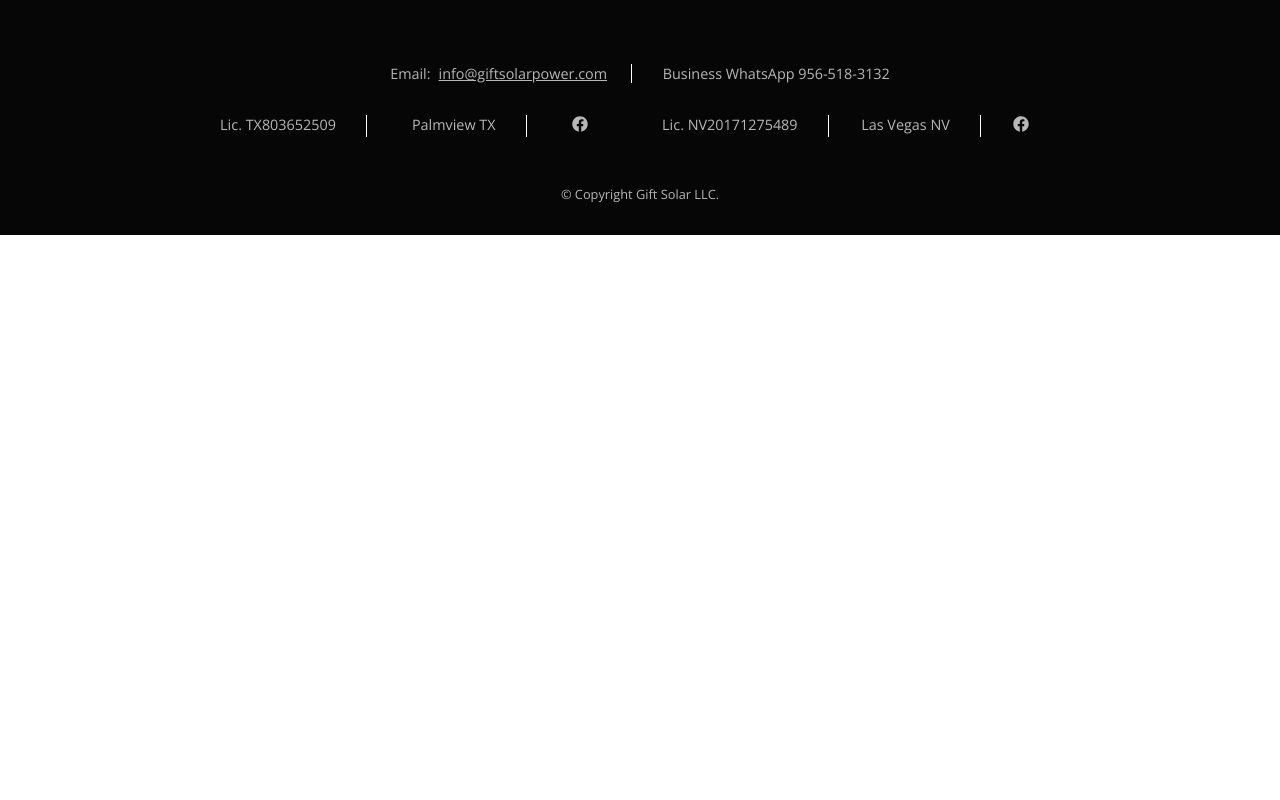
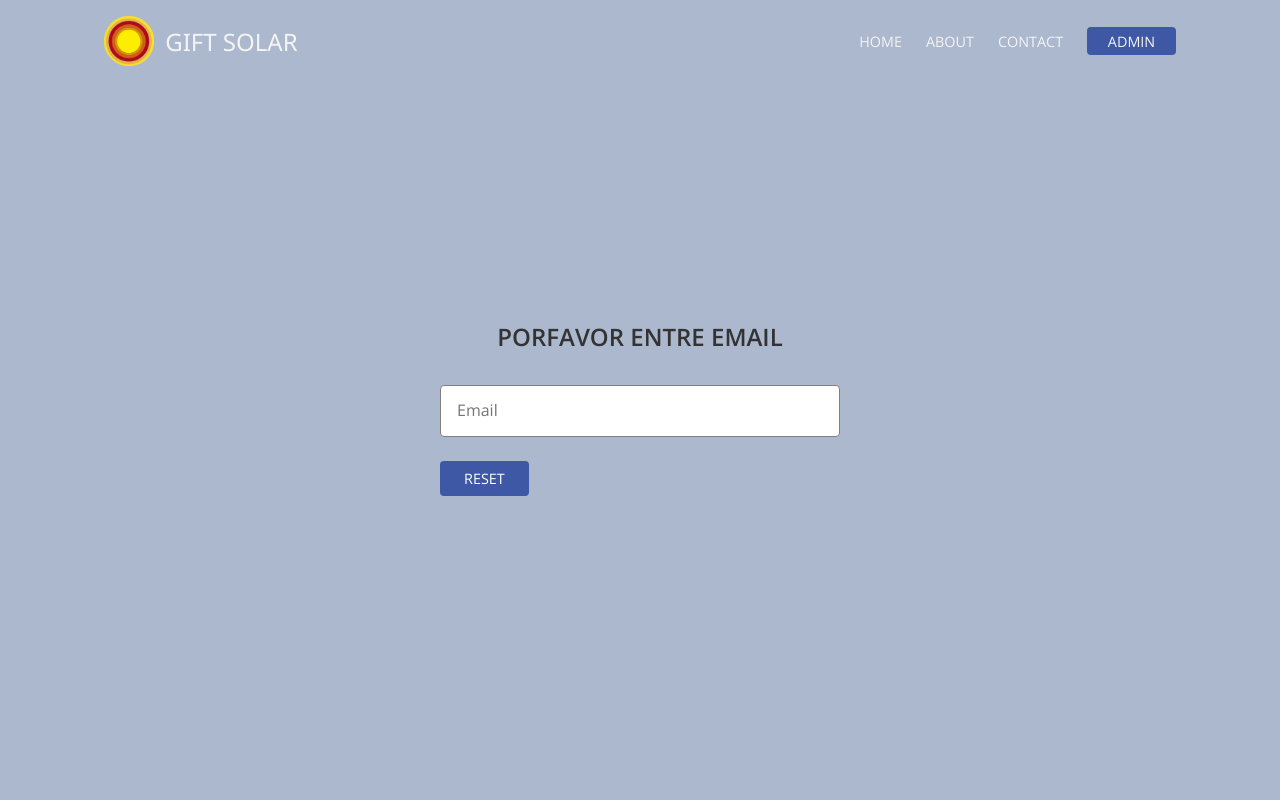
Before and after one commit to anthonyamaro15/gift-solar, a React (Create React App) app: page /forgotpassword in a window 1280 px wide. Shown: the top 800 px of the page. Built offline with nearby package versions, Linux system fonts and the light colour scheme.

Commit message:
fixed modal bug, added forgot password page

```diff
--- a/src/components/MainApp.js
+++ b/src/components/MainApp.js
@@ -8,6 +8,7 @@ import ContactPage from "./MarketingPage/contact/ContactPage";
 import Footer from "./MarketingPage/Footer";
 
 import AdminMain from "./PrivateComponents/AdminMain";
+import ForgotPassword from "./PrivateComponents/ForgotPassword";
 
 const MainApp = () => {
   return (
@@ -31,6 +32,11 @@ const MainApp = () => {
       <Route exact path="/dashboard">
         <AdminMain />
       </Route>
+      <Route exact path="/forgotpassword">
+        <Navbar />
+        <MobileNavbar />
+        <ForgotPassword />
+      </Route>
       <Footer />
     </div>
   );
--- a/src/components/MarketingPage/AdminLogin.js
+++ b/src/components/MarketingPage/AdminLogin.js
@@ -12,7 +12,15 @@ const AdminLogin = () => {
   const onSubmit = (values) => {
     console.log(values);
     history.push("/dashboard");
+    //   window.location.reload(true);
   };
+
+  const redirecTo = () => {
+    setOpen(false);
+    history.push("/forgotpassword");
+    window.location.reload(true);
+  };
+
   return (
     <div className="AdminLogin">
       <button onClick={() => setOpen(true)}>admin</button>
@@ -20,7 +28,6 @@ const AdminLogin = () => {
         <div className="inner-modal">
           <h2 className="h2">Admin Login</h2>
           <form className="form-login" onSubmit={handleSubmit(onSubmit)}>
-            <p>
             <label htmlFor="email">
               <input
                 type="text"
@@ -31,8 +38,7 @@ const AdminLogin = () => {
               />
               <p className="error">{errors.email && "Email requerido"}</p>
             </label>
-            </p>
-            <p>
+
             <label htmlFor="password">
               <input
                 type="text"
@@ -41,14 +47,18 @@ const AdminLogin = () => {
                 placeholder="password"
                 ref={register({ required: true })}
               />
-                <p className="error">
-                  {errors.password && "Password requerido"}
-                </p>
+              <p className="error">{errors.password && "Password requerido"}</p>
             </label>
-            </p>
+
             <span>
               Olvido la contrasenia?
-              <Link to="/resetpassword">click aqui</Link>
+              <button
+                className="forgotpassword"
+                onClick={redirecTo}
+                to="/forgotpassword"
+              >
+                click aqui
+              </button>
             </span>
             <button type="submit">login</button>
           </form>
--- /dev/null
+++ b/src/components/PrivateComponents/ForgotPassword.js
@@ -0,0 +1,17 @@
+import React from "react";
+
+const ForgotPassword = () => {
+  return (
+    <div className="ForgotPassword">
+      <h3>Porfavor entre email</h3>
+      <form>
+        <label htmlFor="email">
+          <input type="email" name="email" id="email" placeholder="Email" />
+        </label>
+        <button type="submit">reset</button>
+      </form>
+    </div>
+  );
+};
+
+export default ForgotPassword;
--- a/src/index.scss
+++ b/src/index.scss
@@ -19,3 +19,4 @@
 @import "./sass/admin-header";
 @import "./sass/admin-searchForm";
 @import "./sass/admin-displayInfo";
+@import "./sass/forgotPassword";
--- a/src/sass/_adminLogin.scss
+++ b/src/sass/_adminLogin.scss
@@ -37,9 +37,6 @@
       border: 1px solid red;
     }
 
-    p {
-      margin-bottom: 1rem;
-
     label {
       width: 100%;
       position: relative;
@@ -53,7 +50,7 @@
         //  border: 1px solid red;
         border: 1px solid #333;
         border-radius: 4px;
-          margin-bottom: 0.7rem;
+        margin-bottom: 1.5rem;
         &::placeholder {
           font-weight: 300;
         }
@@ -80,7 +77,6 @@
         }
       }
     }
-    }
 
     span {
       font-size: 0.9rem;
@@ -96,10 +92,13 @@
         font-size: 0.8rem;
       }
 
-      a {
+      .forgotpassword {
         text-transform: capitalize;
         margin-left: 0.3rem;
         color: #3f58a6;
+        background: none;
+        padding: 0;
+        display: inline-block;
         //   text-decoration: underline;
       }
     }
--- a/src/sass/_content.scss
+++ b/src/sass/_content.scss
@@ -138,6 +138,7 @@
         padding: 0.5rem 1.5rem;
 
         background: #3f58a6;
+
         color: white;
         border: none;
         font-size: 0.9rem;
--- /dev/null
+++ b/src/sass/_forgotPassword.scss
@@ -0,0 +1,91 @@
+.ForgotPassword {
+  //   max-width: 1000px;
+  margin: 0 auto;
+  background: rgb(197, 196, 196);
+  background: rgba(48, 78, 133, 0.4);
+
+  padding: 20rem 0 35rem;
+
+  @media (max-width: $lg-phone) {
+    //  border: 1px solid red;
+    padding: 20rem 0 34rem;
+  }
+
+  @media (max-width: $galaxy) {
+    padding: 15rem 0 10rem;
+  }
+
+  h3 {
+    text-align: center;
+    margin-bottom: 2rem;
+    font-size: 1.5rem;
+    // color: #3f58a6;
+    text-transform: uppercase;
+
+    @media (max-width: $lg-phone) {
+      //  border: 1px solid red;
+      font-size: 1.2rem;
+      margin-bottom: 1rem;
+    }
+  }
+  form {
+    //  border: 1px solid red;
+    //  height: 80vh;
+    width: 400px;
+    margin: 0 auto;
+
+    @media (max-width: $lg-phone) {
+      //  border: 1px solid red;
+      width: 90%;
+    }
+
+    label {
+      width: 100%;
+      position: relative;
+
+      input {
+        width: 100%;
+        border: 1px solid grey;
+        padding: 1rem;
+        margin-bottom: 1.5rem;
+        font-size: 1rem;
+        border-radius: 4px;
+
+        &::placeholder {
+          font-weight: 300;
+          font-family: "Open Sans", sans-serif;
+        }
+
+        @media (max-width: $lg-phone) {
+          font-size: 0.9rem;
+          padding: 0.5rem;
+        }
+
+        @media (max-width: $galaxy) {
+          font-size: 0.8rem;
+        }
+      }
+    }
+
+    button {
+      text-transform: uppercase;
+      padding: 0.5rem 1.5rem;
+
+      background: #3f58a6;
+      color: white;
+      border: none;
+      font-size: 0.9rem;
+      border-radius: 4px;
+      cursor: pointer;
+
+      @media (max-width: $lg-phone) {
+        font-size: 0.8rem;
+        padding: 0.4rem 1.5rem;
+      }
+
+      @media (max-width: $galaxy) {
+        font-size: 0.7rem;
+      }
+    }
+  }
+}
```
Lines whose indentation alone changed are shown as unchanged.
